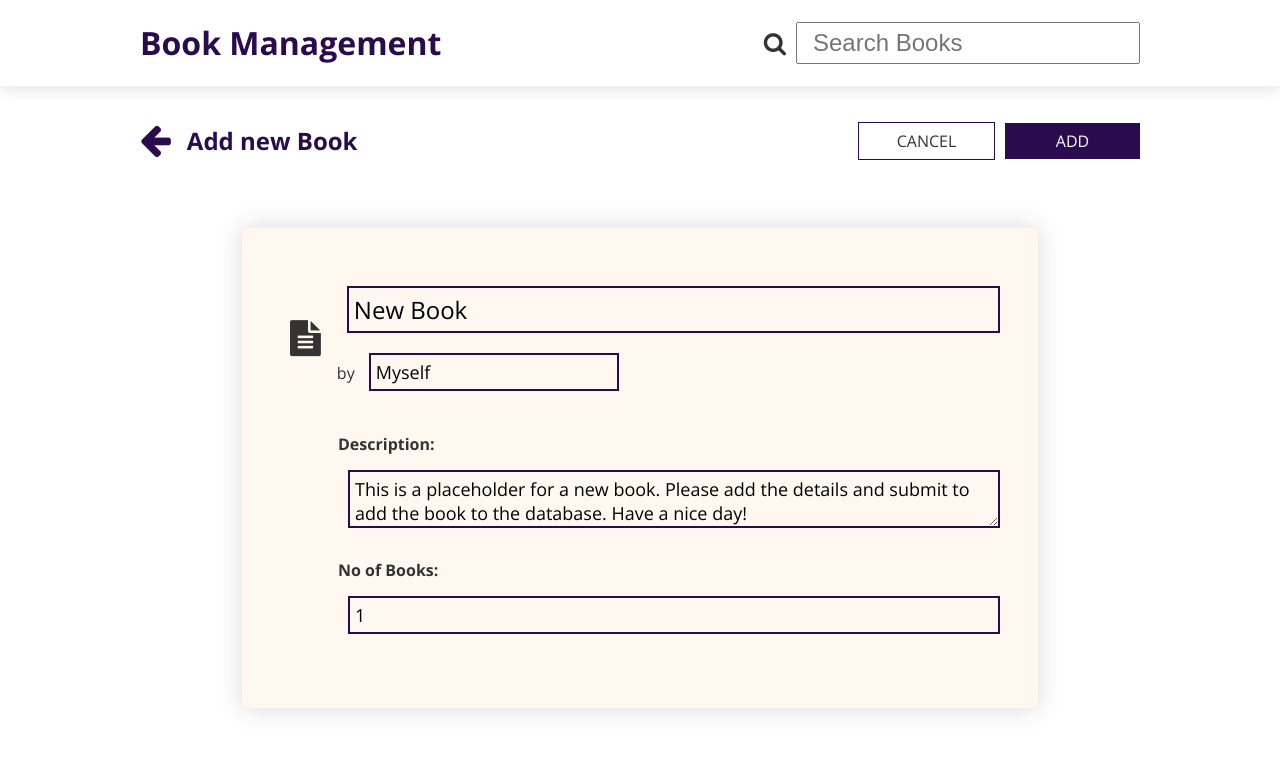
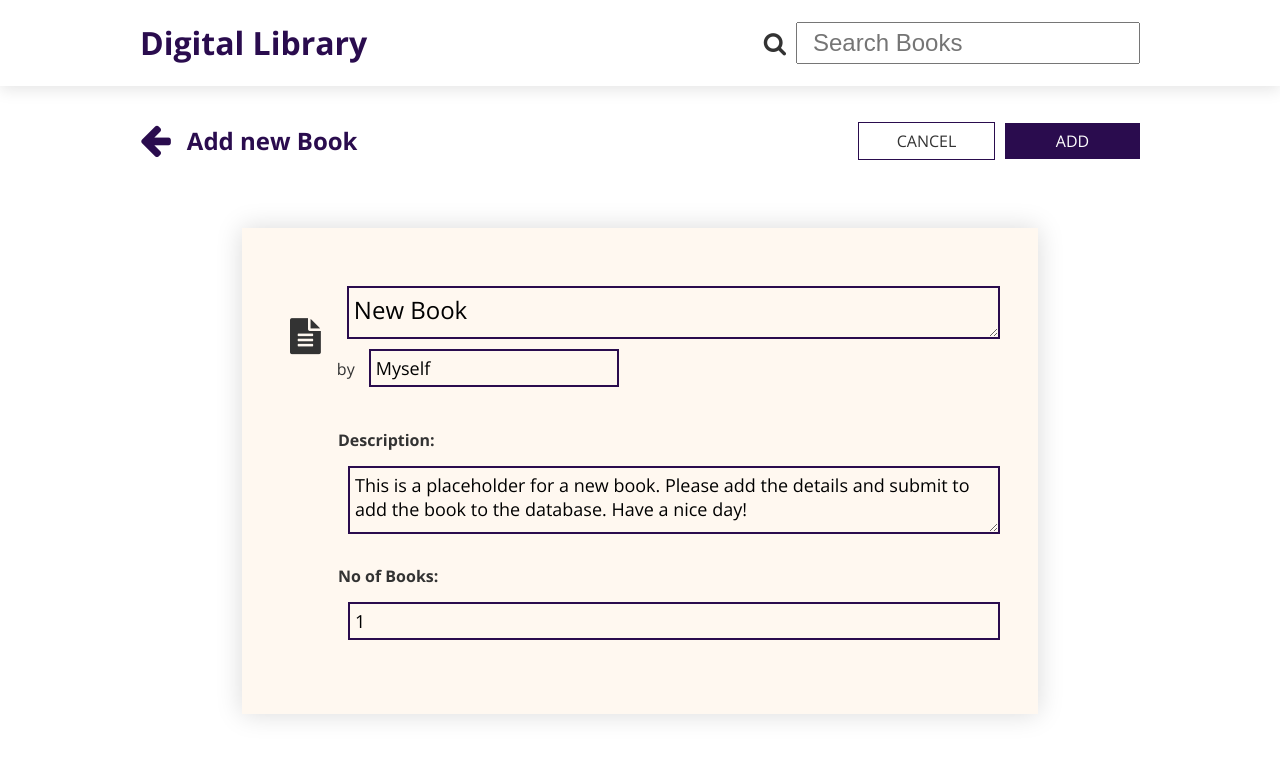
Before and after one commit to samuellawrentz/book-management, a React (Create React App) app: page /#/add in a window 1280 px wide. Shown: the top 758 px of the page. Built offline with nearby package versions, Linux system fonts and the light colour scheme; no server answers.

Commit message:
Updated meta

```diff
--- a/src/App.scss
+++ b/src/App.scss
@@ -156,3 +156,6 @@ header {
     font-size: 24px;
     padding: 5px 15px;
 }
+.author-holder{
+    margin-top: -15px;
+}
--- a/src/components/header.tsx
+++ b/src/components/header.tsx
@@ -7,7 +7,7 @@ export const Header = (props: any) => {
         <header>
             <div className="header container">
                 <div className="header flex">
-                    <h1 onClick={()=>bhistory.push('/')} style={{cursor: "pointer"}}>Book Management</h1>
+                    <h1 onClick={()=>bhistory.push('/')} style={{cursor: "pointer"}}>Digital Library</h1>
                     <div className="action-buttons flex">
                         <div className="flex"><i className="fa fa-search"></i><input placeholder="Search Books" type="text" className="search" value={props.searchTerm} onChange={(e)=>props.setSearchTerm(e.target.value)}/></div>
                     </div>
--- a/src/views/book-detail.tsx
+++ b/src/views/book-detail.tsx
@@ -9,6 +9,7 @@ export const BookDetail = (props: { type: string }) => {
     const history = useHistory();
     const dispatch = useDispatch();
     const textAreaRef = React.useRef<HTMLTextAreaElement>(document.createElement("textarea"));
+    const nameRef = React.useRef<HTMLTextAreaElement>(document.createElement("textarea"));
     let actionType = props.type || 'view';
     const isView = actionType === 'view';
     const isEditable = actionType === 'edit' || actionType === 'add';
@@ -39,18 +40,18 @@ export const BookDetail = (props: { type: string }) => {
     // Add new Book to State and update to API
     const addNewBook = () => {
         dispatch(addBook(currentBook));
-        setTimeout(() => history.push('/list'), 1000)
+        setTimeout(() => history.push('/list'), 500)
     }
     // Dynamic text area height
-    const onTextInput = () => {
-        textAreaRef.current.style.height = 'auto';
-        textAreaRef.current.style.height = (textAreaRef.current.scrollHeight) + 'px';
+    const onTextInput = (focusedRef: React.MutableRefObject<HTMLElement>) => {
+        focusedRef.current.style.height = 'auto'; focusedRef.current.style.height = (focusedRef.current.scrollHeight) + 'px';
     }
 
     // ComponentDidMount using Hooks
     // Set the height of the text area
     useEffect(() => {
-        textAreaRef.current.setAttribute('style', 'height:' + (textAreaRef.current.scrollHeight) + 'px;overflow-y:hidden;');
+        nameRef.current.setAttribute('style', 'height:' + (nameRef.current.scrollHeight + 10) + 'px;overflow-y:hidden;');
+        textAreaRef.current.setAttribute('style', 'height:' + (textAreaRef.current.scrollHeight + 10) + 'px;overflow-y:hidden;');
     }, [])
 
     return (
@@ -77,13 +78,13 @@ export const BookDetail = (props: { type: string }) => {
                 <div className="title-desc flex">
                     <i className="fa fa-file-text"></i>
                     <div className="title-author">
-                        <input className="book-name" type="text" value={currentBook?.name} readOnly={isView} onChange={handleChange} name="name"></input>
-                        <div>by <input type="text" value={currentBook?.author} name="author" className="author-input" readOnly={isView} onChange={handleChange} /></div>
+                        <textarea className="book-name" value={currentBook?.name} readOnly={isView} rows={1} onChange={handleChange} name="name" ref={nameRef} onInput={()=> onTextInput(nameRef)}></textarea>
+                        <div className="author-holder">by <input type="text" value={currentBook?.author} name="author" className="author-input" readOnly={isView} onChange={handleChange} /></div>
                     </div>
                 </div>
                 <div className="description">
                     <strong>Description:</strong>
-                    <p><textarea value={currentBook?.description} readOnly={isView} rows={2} onChange={handleChange} name="description" ref={textAreaRef} onInput={onTextInput} /></p>
+                    <p><textarea value={currentBook?.description} readOnly={isView} rows={2} onChange={handleChange} name="description" ref={textAreaRef} onInput={()=> onTextInput(textAreaRef)} /></p>
                 </div>
                 <div className="count">
                     <strong>No of Books:</strong>
```
